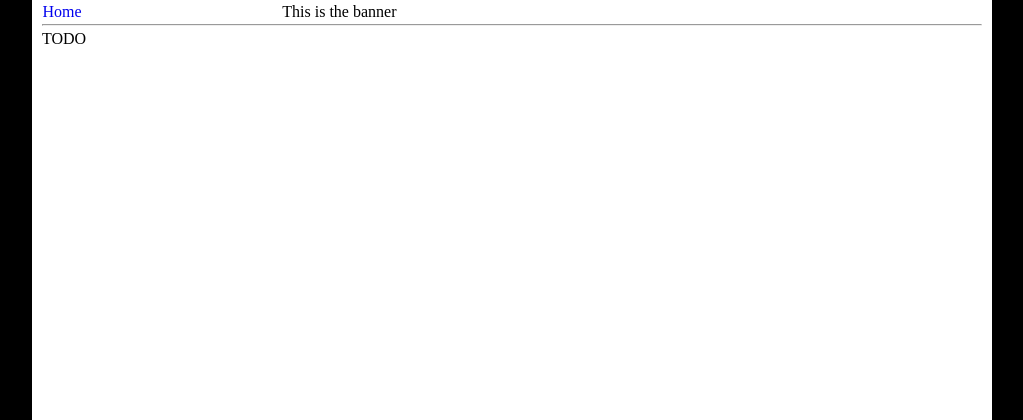
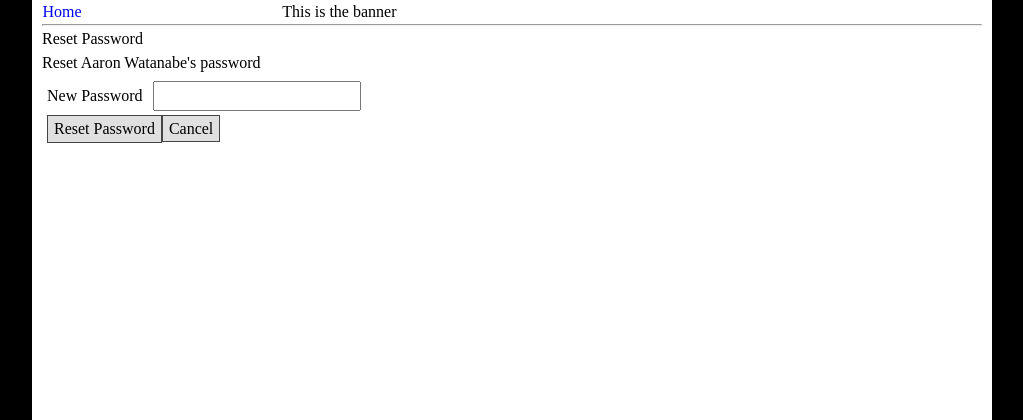
Before and after one commit to awatanabe/ucficom, a CodeIgniter app: page /index.php/admin/reset_password/1 in a window 1280 px wide. Shown: the top 420 px of the page, without its empty margins (128-1151 px from the left). Run offline with CodeIgniter, Linux system fonts and the light colour scheme.

Commit message:
Working user deactivate and password reset in admin area.

```diff
--- a/application/config/constants.php
+++ b/application/config/constants.php
@@ -116,6 +116,18 @@ define("MESSAGE_ALERT",     "message_alert");
 define("SECURITY_LEVEL", "security_level");
 define("MESSAGE", "message");
 
+/*
+|--------------------------------------------------------------------------
+| Form Constants
+|--------------------------------------------------------------------------
+|
+| Constants for use with forms
+|
+*/
+
+// Value for password_helper password salting
+
+define('SUBMIT_NAME', "submit");
 
 /*
 |--------------------------------------------------------------------------
--- a/application/controllers/admin.php
+++ b/application/controllers/admin.php
@@ -28,6 +28,7 @@ class admin extends UC_Controller {
 
         // Load helpers
         $this->load->helper("form");
+        $this->load->helper("validation");
 
         // Load libraries
         $this->load->library("form_validation");
@@ -54,23 +55,6 @@ class admin extends UC_Controller {
                 array("users" => $user_table)));
     }
 
-    /**
-     * Checks if an emails address is already present in the user table
-     * Returns TRUE if email is NOT present
-     *
-     * @param type $email
-     * @return boolean
-     */
-    public function _unique_email($email){
-
-        if($this->users->get_unique(USERS_EMAIL, $email) == FALSE){
-            return TRUE;
-        }
-        else{
-            FALSE;
-        }
-    }
-
     public function new_user(){
 
         // Try to create the new user if the form was submitted
@@ -79,6 +63,7 @@ class admin extends UC_Controller {
             // Set the form validation rules
             $this->form_validation->set_rules("email", "Email",
                     "required|valid_email|callback__unique_email");
+            $this->form_validation->set_message("_unique_email", "This email address already exists in the system and must be unique.");
             $this->form_validation->set_rules("first_name", "First Name",
                     "required");
             $this->form_validation->set_rules("last_name", "Last Name", "required");
@@ -95,12 +80,7 @@ class admin extends UC_Controller {
             if($this->form_validation->run() == TRUE){
 
                 /* Create the security level - all users have basic access */
-                $security_level = EXTERNAL | AUTHENTICATED;
-
-                foreach($this->INTERNAL_SECURITY_ZONES as $name => $zone_value){
-                    $security_level = $security_level |
-                        $this->input->post($name);
-                }
+                $security_level = $this->_build_security_level();
 
                 // Hash the password
                 $hashed_password = $this->authentication->hash_password(
@@ -147,40 +127,15 @@ class admin extends UC_Controller {
 
     public function edit_user($user_id){
 
-        // Load validation helper
-        $this->load->helper("validation");
-
-        // Check that the user_id is valid
-        if(is_user_id($user_id) == FALSE){
-            // Alert user to bad ID and return to index
-            $this->set_message(
-                    "Invalid User ID",
-                    "Could not edit information for user because of bad user ID",
-                    MESSAGE_ALERT);
-            redirect("admin/index");
-        }
-
-        // Load the user's information from the database
-        $user_data = $this->users->get_unique(USERS_USER_ID, $user_id);
-
-        if($user_data == FALSE ||
-           $user_data[USERS_SECURITY_LEVEL] == INACTIVE){
-            $this->set_message(
-                "Invalid User ID",
-                "User does not exist",
-                MESSAGE_ALERT);
-            redirect("admin/index");
-        }
-
-        // Remove the password field from the user's data - admin cannot view it
-        unset($user_data[USERS_PASSWORD]);
+        // Check user ID and load data
+        $user_data = $this->_process_user_id($user_id);
 
         /* Check whether updates submitted and address */
         if($this->input->post('submit')){
 
             // Set the form validation rules
             $this->form_validation->set_rules("email", "Email",
-                    "required|valid_email|callback__unique_email");
+                    "required|valid_email|callback__unique_email[$user_id]");
             $this->form_validation->set_rules("first_name", "First Name",
                     "required");
             $this->form_validation->set_rules("last_name", "Last Name", "required");
@@ -196,19 +151,12 @@ class admin extends UC_Controller {
             // Validate input
             if($this->form_validation->run() == TRUE){
 
-                // Build new security level
-                $security_level = EXTERNAL | AUTHENTICATED;
-                foreach($this->INTERNAL_SECURITY_ZONES as $name => $zone_value){
-                    $security_level = $security_level |
-                        $this->input->post($name);
-                }
-
                 // Build array of fields that could be updated
                 $update_fields = array(
                     USERS_FIRST_NAME =>     $this->input->post(USERS_FIRST_NAME),
                     USERS_LAST_NAME =>      $this->input->post(USERS_LAST_NAME),
                     USERS_EMAIL =>          $this->input->post(USERS_EMAIL),
-                    USERS_SECURITY_LEVEL => $security_level);
+                    USERS_SECURITY_LEVEL => $this->_build_security_level());
 
                 // Attempt to update information in database
                 if($this->users->update_user($user_data[USERS_USER_ID], $update_fields) == TRUE){
@@ -229,16 +177,12 @@ class admin extends UC_Controller {
                                 html_escape($user_data["last_name"]).".",
                             MESSAGE_ALERT);
                 }
-
-
             }
             else{
                 // Notify user of errors in the form
                 $this->set_message("Error", validation_errors(), MESSAGE_ALERT);
             }
-
         }
-
 
         /* Prep the view */
         // Transform security level into array of values of each level
@@ -264,12 +208,165 @@ class admin extends UC_Controller {
     }
 
     public function reset_password($user_id){
-        $this->display("TODO");
+
+        // Verify user ID and load data
+        $user_data = $this->_process_user_id($user_id);
+
+        if($this->input->post(SUBMIT_NAME)){
+
+            // Set form rules
+            $this->form_validation->set_rules(USERS_PASSWORD, "Email", "required");
+
+            // Check if submissions passed rules
+            if($this->form_validation->run() == TRUE){
+
+                // Update password in database
+                $this->users->update_user($user_id, array(
+                    USERS_PASSWORD =>
+                    $this->authentication->hash_password($this->input->post(USERS_PASSWORD))));
+
+                // Notify of success and return to user edit page
+                $this->set_message("Password Updated",
+                        "New password set in the database.",
+                        MESSAGE_SUCCESS);
+                redirect(site_url("admin/edit_user/$user_id"));
+            }
+            else{
+                // Notify error
+                $this->set_message("Error", validation_errors(), MESSAGE_ALERT);
+            }
+        }
+
+        $this->display($this->get_view("content/admin/reset_password",
+                $user_data));
     }
 
-    public function deactive_user($user_id){
-        $this->display("TODO");
+    public function deactivate_user($user_id){
+
+        // Verify user ID and load data
+        $user_data = $this->_process_user_id($user_id);
+
+        // Attempt to delete user if requested
+        if($this->input->post("submit") == TRUE){
+
+            // Deactivate the user, retaining all data except the security level
+            $this->users->deactivate_user($user_id);
+
+            // Notify admin of success and return to admin home
+            $this->set_message(
+                    "User Deactivated",
+                    html_escape($user_data[USERS_FIRST_NAME])." ".html_escape($user_data[USERS_FIRST_NAME])."'s account was deactivated.",
+                    MESSAGE_SUCCESS);
+            redirect(site_url("admin/index"));
+
+        }
+
+        $this->display($this->get_view("content/admin/deactivate_user",
+                $user_data));
     }
+
+    /**
+     * Reactivate a currently deactivated user
+     */
+
+    public function reactivate_user(){
+        $this->display("TODO - Contact SysAdmin to reactivate user.");
+    }
+
+    /* HELPER METHODS */
+
+    /**
+     * Checks if an emails address is already present in the user table
+     * Returns TRUE if email is NOT present
+     *
+     * @param type $email
+     * @param int $user_id Used for updating users. If the email address exists
+     * in the database and belons to that user, then return is TRUE.
+     * @return boolean
+     */
+    public function _unique_email($email, $user_id = NULL){
+
+        $results = $this->users->get_unique(USERS_EMAIL, $email);
+
+        if($results == FALSE){
+            return TRUE;
+        }
+        else{
+
+            if(isset($user_id) && $results[USERS_USER_ID] == $user_id){
+                return TRUE;
+            }
+            return FALSE;
+        }
+
+    }
+
+    /**
+     * Builds the security level from a submitted form where each zone has its
+     * standard name
+     *
+     * @param bool $include_common Whether to include the common external and
+     * authenticated security levels
+     * @return int
+     */
+
+    public function _build_security_level($include_common = TRUE){
+        // Build new security level
+        if($include_common){
+            $security_level = EXTERNAL | AUTHENTICATED;
+        }
+        else{
+            $security_level = 0;
+        }
+
+        // Check and add each zone from the form
+        foreach($this->INTERNAL_SECURITY_ZONES as $name => $zone_value){
+            $security_level = $security_level |
+                $this->input->post($name);
+        }
+
+        return $security_level;
+    }
+
+    /**
+     * Verifies a user id passed through URL is valid and return the user's data
+     * Strips the value of the password field
+     *
+     * @param int $user_id
+     * @return array
+     */
+
+    public function _process_user_id($user_id, $active_only = TRUE){
+
+        // Check that the user_id is valid
+        if(is_user_id($user_id) == FALSE){
+            // Alert user to bad ID and return to index
+            $this->set_message(
+                    "Invalid User ID",
+                    "Could not load page because of bad user ID",
+                    MESSAGE_ALERT);
+            redirect("admin/index");
+        }
+
+        // Load the user's information from the database
+        $user_data = $this->users->get_unique(USERS_USER_ID, $user_id);
+
+        if($user_data == FALSE ||
+                ($active_only == TRUE &&
+                $user_data[USERS_SECURITY_LEVEL] == INACTIVE)){
+            $this->set_message(
+                "Invalid User ID",
+                "User does not exist",
+                MESSAGE_ALERT);
+            redirect("admin/index");
+        }
+
+        // Strip password
+        unset($user_data[USERS_PASSWORD]);
+
+        return $user_data;
+    }
+
 }
 
 ?>
--- a/application/models/users.php
+++ b/application/models/users.php
@@ -61,13 +61,23 @@ class users extends CI_Model {
     public function update_user($user_id, array $fields){
 
         // Check that some fields are not being updated
-        if(array_key_exists(USERS_USER_ID, $fields) == TRUE ||
-                array_key_exists(USERS_PASSWORD, $fields) == TRUE){
+        if(array_key_exists(USERS_USER_ID, $fields) == TRUE){
             return FALSE;
         }
 
         $this->db->where(USERS_USER_ID, $user_id);
         $this->db->update(USERS_TABLE, $fields);
+
+        return TRUE;
+    }
+
+    public function deactivate_user($user_id){
+
+        // Deactivate by setting the security level to inactive
+        $this->db->where(USERS_USER_ID, $user_id);
+        $this->db->update(USERS_TABLE, array(
+            USERS_SECURITY_LEVEL => INACTIVE
+        ));
 
         return TRUE;
     }
--- a/application/views/content/admin/edit_user.php
+++ b/application/views/content/admin/edit_user.php
@@ -4,4 +4,4 @@ Edit User
 <br>
 <?= $edit_form ?>
 <br>
-<?= button("admin/delete_user/$user_id", "Delete User");
+<?= button("admin/deactivate_user/$user_id", "Delete User");
--- /dev/null
+++ b/application/views/content/admin/reset_password.php
@@ -0,0 +1,23 @@
+<?
+
+    // Create table
+    $this->table->clear();
+    $this->table->set_heading(array(
+                "colspan"   =>  2,
+                "data"      => ''));
+    $this->table->add_row(
+        form_label("New Password", USERS_PASSWORD),
+             form_input(USERS_PASSWORD,
+                     set_value(USERS_PASSWORD)));
+    $this->table->add_row(array(
+        "colspan" =>    2,
+        "data" =>       form_submit("submit", "Reset Password").  button("admin/edit_user/$user_id", "Cancel")));
+
+?>
+
+Reset Password
+<br>
+Reset <?= html_escape($first_name)." ".html_escape($last_name) ?>'s password
+<?= form_open(current_url()) ?>
+<?= $this->table->generate() ?>
+<?= form_close() ?>
--- a/application/views/content/forms/edit_user.php
+++ b/application/views/content/forms/edit_user.php
@@ -2,14 +2,10 @@
 
 /* Generate the table with inputs */
 // Eliminate header row
-
-
     $this->table->set_heading(
             array(
                 "colspan"   =>  2,
-                "data"      => ''
-            )
-            );
+                "data"      => ''));
     $this->table->add_row(
             form_label("First Name:", USERS_FIRST_NAME),
             form_input(array(
--- a/css/styles.css
+++ b/css/styles.css
@@ -14,17 +14,38 @@ body{
 
 /** Links **/
 
-  .button {
-    font: bold 11px Arial;
+/* Input buttons */
+input[type=submit], .button
+{
+    /* Font - 14px */
+    font-size: 1em;
+    color: #000000;
+    line-height: normal;
+
+    /* Padding - 4px vertical, 6px horizontal*/
+    padding-top: .25em;
+    padding-bottom: .25em;
+    padding-right: .375em;
+    padding-left: .375em;
+
+    /* Background color */
+    background: #E0E0E0;
+
+    /* Border */
+    border-color: #444;
+    border-style: solid;
+    border-width: 1px;
+}
+
+input[type=submit]:hover, .button:hover
+{
+    background: #FFFFFF;
+
     text-decoration: none;
-    background-color: #EEEEEE;
-    color: #333333;
-    padding: 2px 6px 2px 6px;
-    border-top: 1px solid #CCCCCC;
-    border-right: 1px solid #333333;
-    border-bottom: 1px solid #333333;
-    border-left: 1px solid #CCCCCC;
-   }
+
+    /* Cursor */
+    cursor: pointer;
+}
 
 /** TABLES **/
 
```
Also changed, not shown: application/views/content/admin/deactivate_user.php (added, +28 -0 lines).
